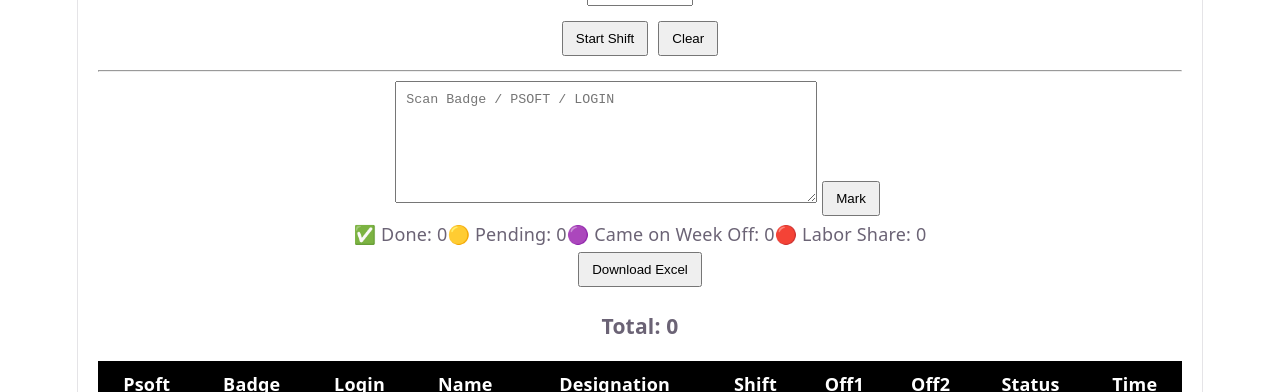
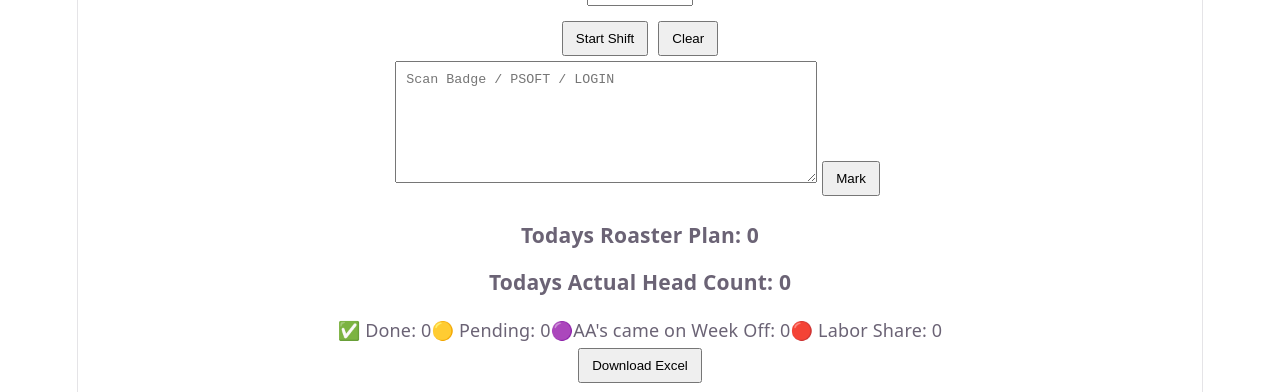
Before and after one commit to shahnawazhussain9916-tech/opscount, a React (Vite) app: page / in a window 1280 px wide. Shown: the part 196-588 px from the top of the page. Built offline with nearby package versions, Linux system fonts and the light colour scheme; no server answers.

Commit message:
UI improvements and table fixes

```diff
--- a/src/App.jsx
+++ b/src/App.jsx
@@ -8,11 +8,11 @@ const SHEET_URL =
 
 function App() {
   const [employees, setEmployees] = useState([]);
+  const [baseList, setBaseList] = useState([]); // 🔥 important
   const [activeList, setActiveList] = useState([]);
   const [badgeInput, setBadgeInput] = useState("");
   const [selectedShift, setSelectedShift] = useState("");
   const [idMap, setIdMap] = useState({});
-  const [lastScannedBadge, setLastScannedBadge] = useState("");
 
   const today = new Date()
     .toLocaleDateString("en-US", {
@@ -76,19 +76,20 @@ function App() {
         ...emp,
         status: "PENDING",
         time: "",
+        lastScanned: null,
       }));
 
-    setActiveList(filtered);
-    setLastScannedBadge("");
+    setBaseList(filtered);   // 🔥 truth list
+    setActiveList(filtered); // 🔥 live list
   };
 
   // =========================
   // CLEAR SHIFT
   // =========================
   const clearShift = () => {
+    setBaseList([]);
     setActiveList([]);
     setBadgeInput("");
-    setLastScannedBadge("");
   };
 
   // =========================
@@ -115,7 +116,9 @@ function App() {
 
       const index = updated.findIndex((e) => e.badge === emp.badge);
 
-      const newStatus = isWeekOff ? "Came on Week Off" : "DONE";
+      const newStatus = isWeekOff
+        ? "Came on Week Off"
+        : "DONE";
 
       if (index !== -1) {
         updated[index] = {
@@ -132,8 +135,6 @@ function App() {
           lastScanned: Date.now(),
         });
       }
-
-      setLastScannedBadge(emp.badge);
     } else {
       const exists = updated.some(
         (e) =>
@@ -153,11 +154,8 @@ function App() {
           off2: "-",
           status: "Labor Share",
           time,
-          unknown: true,
         });
       }
-
-      setLastScannedBadge(input);
     }
 
     setActiveList(updated);
@@ -172,7 +170,7 @@ function App() {
   };
 
   // =========================
-  // SORT
+  // SORT (DONE latest on top)
   // =========================
   const sortedList = [...activeList].sort((a, b) => {
     const priority = {
@@ -193,9 +191,24 @@ function App() {
   // COUNTS
   // =========================
   const doneCount = activeList.filter((r) => r.status === "DONE").length;
-  const pendingCount = activeList.filter((r) => r.status === "PENDING").length;
-  const weekOffCount = activeList.filter((r) => r.status === "Came on Week Off").length;
-  const notInSheetCount = activeList.filter((r) => r.status === "Labor Share").length;
+
+  const weekOffCount = activeList.filter(
+    (r) => r.status === "Came on Week Off"
+  ).length;
+
+  const notInSheetCount = activeList.filter(
+    (r) => r.status === "Labor Share"
+  ).length;
+
+  // 🔥 FIXED PENDING (DOES NOT CHANGE ON WEEK OFF)
+  const pendingCount =
+    baseList.length -
+    activeList.filter(
+      (r) => r.status === "DONE" || r.status === "Labor Share"
+    ).length;
+
+  const actualHeadCount =
+    doneCount + weekOffCount + notInSheetCount;
 
   // =========================
   // EXCEL EXPORT
@@ -214,16 +227,16 @@ function App() {
       Time: emp.time || "-",
     }));
 
-    const worksheet = XLSX.utils.json_to_sheet(exportData);
-    const workbook = XLSX.utils.book_new();
+    const ws = XLSX.utils.json_to_sheet(exportData);
+    const wb = XLSX.utils.book_new();
 
     XLSX.utils.book_append_sheet(
-      workbook,
-      worksheet,
+      wb,
+      ws,
       selectedShift || "Shift"
     );
 
-    XLSX.writeFile(workbook, `handover_${selectedShift || "shift"}.xlsx`);
+    XLSX.writeFile(wb, `handover_${selectedShift || "shift"}.xlsx`);
   };
 
   // =========================
@@ -232,7 +245,6 @@ function App() {
   return (
     <div className="container">
       <h1>OB OpsCount</h1>
-
       <h3>Today: {today}</h3>
 
       <select
@@ -244,13 +256,10 @@ function App() {
         <option value="NIGHT">Night Shift</option>
       </select>
 
-      {/* SHIFT BUTTONS SIDE BY SIDE */}
       <div className="shift-buttons">
         <button onClick={startShift}>Start Shift</button>
         <button onClick={clearShift}>Clear</button>
       </div>
-
-      <hr />
 
       <textarea
         placeholder="Scan Badge / PSOFT / LOGIN"
@@ -261,16 +270,19 @@ function App() {
 
       <button onClick={markDone}>Mark</button>
 
+      <div className="summary">
+        <h3>Todays Roaster Plan: {activeList.length}</h3>
+        <h3>Todays Actual Head Count: {actualHeadCount}</h3>
+      </div>
+
       <div className="stats">
         <span>✅ Done: {doneCount}</span>
         <span>🟡 Pending: {pendingCount}</span>
-        <span>🟣 Came on Week Off: {weekOffCount}</span>
+        <span>🟣AA's came on Week Off: {weekOffCount}</span>
         <span>🔴 Labor Share: {notInSheetCount}</span>
       </div>
 
       <button onClick={downloadExcel}>Download Excel</button>
-
-      <h3>Total: {activeList.length}</h3>
 
       <table>
         <thead>
```
